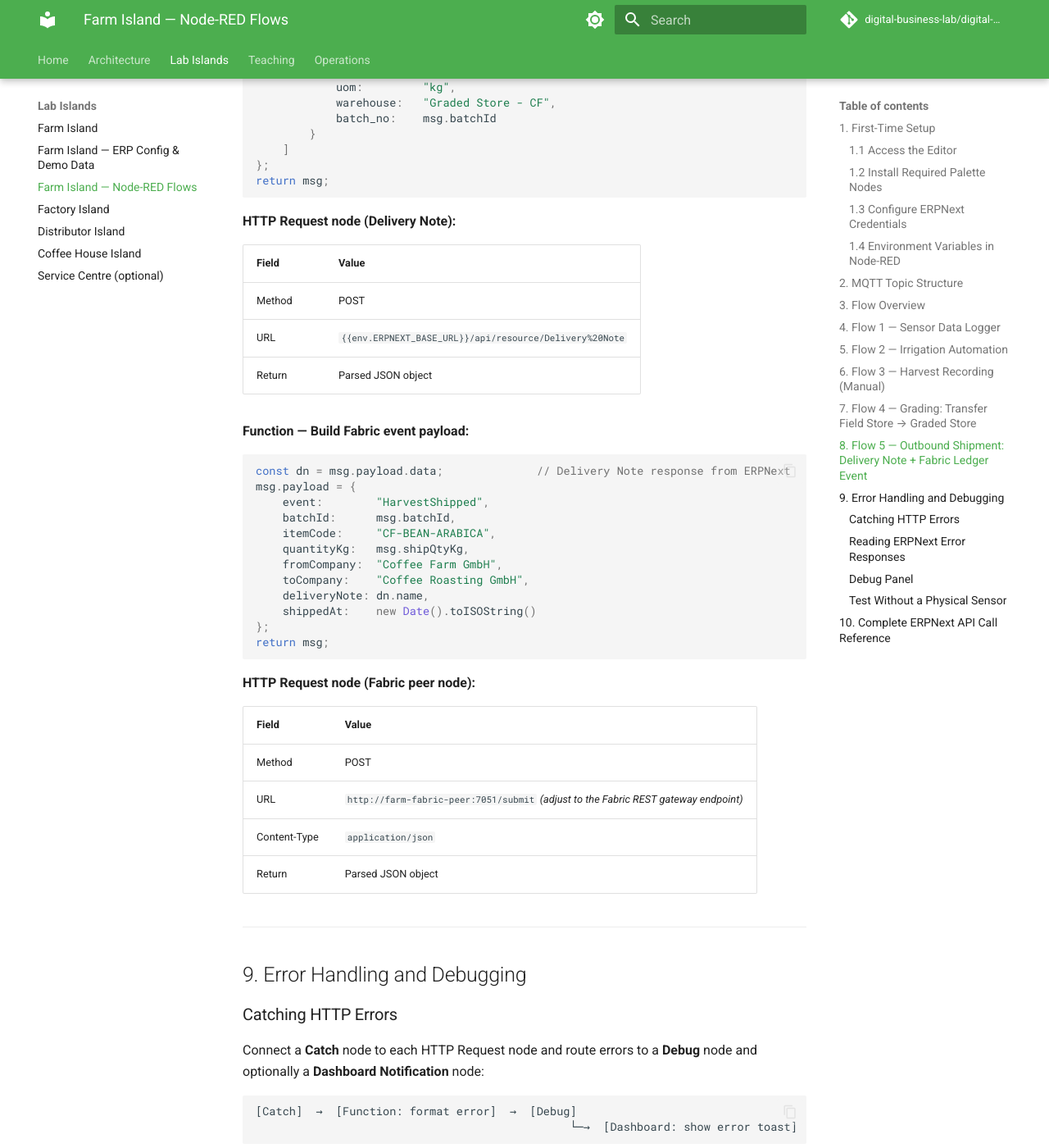
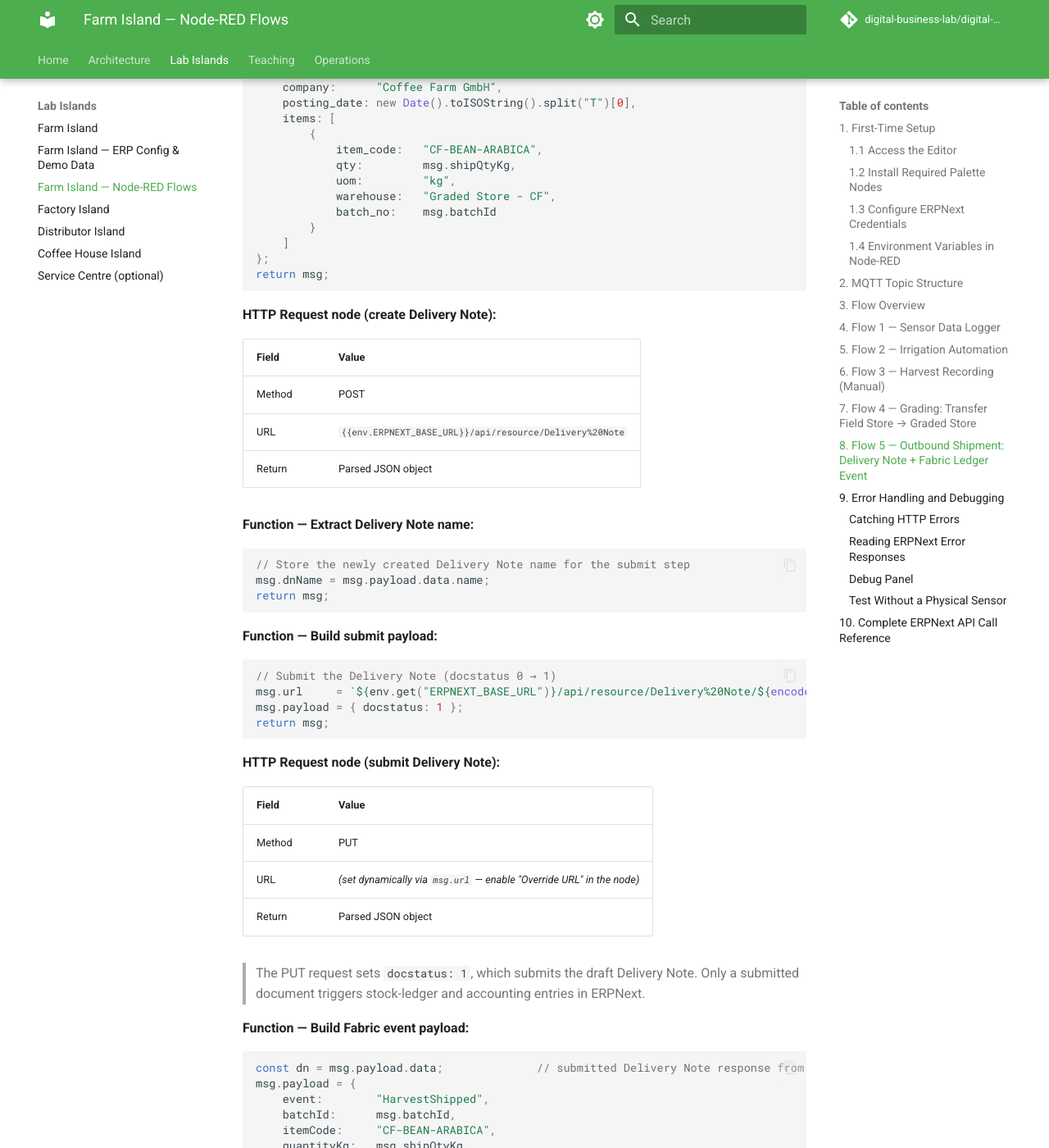
Before and after one commit to digital-business-lab/digital-supply-chain, an MkDocs documentation site: the page built from docs/islands/farm-nodered.md, in a window 1280 px wide and 1400 px high, scrolled down 9890 px. Shown: the whole window at 82% size. Built offline with MkDocs 1.6.1 and Material for MkDocs 9.7.7, drawn with Linux system fonts in a browser that asks for light colours; comment, search, counter and statistics services are not loaded; some of the changed text lies outside the part shown.

Commit message:
docs: add DN submit step to Flow 5, add ERPNEXT_ADMIN_PASS to .env.example
Agent-Logs-Url: https://github.com/digital-business-lab/digital-supply-chain/sessions/1d13d5ef-52ee-4207-b537-df27db62b12b

Co-authored-by: christophpitzl <71552811+christophpitzl@users.noreply.github.com>

````diff
--- a/docs/islands/farm-nodered.md
+++ b/docs/islands/farm-nodered.md
@@ -385,11 +385,17 @@ return msg;
         ↓
 [Function: set auth headers]
         ↓
-[HTTP Request: POST /api/resource/Delivery Note]   ← ERPNext
+[HTTP Request: POST /api/resource/Delivery%20Note]    ← ERPNext (create draft)
+        ↓
+[Function: extract Delivery Note name]
+        ↓
+[Function: build submit payload]
+        ↓
+[HTTP Request: PUT /api/resource/Delivery%20Note/<name>]  ← ERPNext (submit)
         ↓
 [Function: build Fabric event payload]
         ↓
-[HTTP Request: POST Fabric gateway]                ← Farm Fabric peer node
+[HTTP Request: POST Fabric gateway]                   ← Farm Fabric peer node
         ↓
 [Debug / Dashboard: show success toast]
 ```
@@ -414,7 +420,7 @@ msg.payload = {
 return msg;
 ```
 
-**HTTP Request node (Delivery Note):**
+**HTTP Request node (create Delivery Note):**
 
 | Field | Value |
 |---|---|
@@ -422,10 +428,37 @@ return msg;
 | URL | `{{env.ERPNEXT_BASE_URL}}/api/resource/Delivery%20Note` |
 | Return | Parsed JSON object |
 
+**Function — Extract Delivery Note name:**
+
+```javascript
+// Store the newly created Delivery Note name for the submit step
+msg.dnName = msg.payload.data.name;
+return msg;
+```
+
+**Function — Build submit payload:**
+
+```javascript
+// Submit the Delivery Note (docstatus 0 → 1)
+msg.url     = `${env.get("ERPNEXT_BASE_URL")}/api/resource/Delivery%20Note/${encodeURIComponent(msg.dnName)}`;
+msg.payload = { docstatus: 1 };
+return msg;
+```
+
+**HTTP Request node (submit Delivery Note):**
+
+| Field | Value |
+|---|---|
+| Method | PUT |
+| URL | *(set dynamically via `msg.url` — enable "Override URL" in the node)* |
+| Return | Parsed JSON object |
+
+> The PUT request sets `docstatus: 1`, which submits the draft Delivery Note. Only a submitted document triggers stock-ledger and accounting entries in ERPNext.
+
 **Function — Build Fabric event payload:**
 
 ```javascript
-const dn = msg.payload.data;              // Delivery Note response from ERPNext
+const dn = msg.payload.data;              // submitted Delivery Note response from ERPNext
 msg.payload = {
     event:        "HarvestShipped",
     batchId:      msg.batchId,
@@ -504,8 +537,9 @@ Connect the Inject node to the JSON node at the start of Flow 1. Once the payloa
 | Flow | ERPNext action | Method | Endpoint | Body type |
 |---|---|---|---|---|
 | 3 | Create Batch (with sensor metadata) | POST | `/api/resource/Batch` | Batch document |
-| 3 | Book Material Receipt (harvest into Field Store) | POST | `/api/resource/Stock Entry` | Stock Entry (Material Receipt) |
-| 4 | Transfer Field Store → Graded Store | POST | `/api/resource/Stock Entry` | Stock Entry (Material Transfer) |
-| 5 | Create Delivery Note (outbound shipment) | POST | `/api/resource/Delivery Note` | Delivery Note document |
+| 3 | Book Material Receipt (harvest into Field Store) | POST | `/api/resource/Stock%20Entry` | Stock Entry (Material Receipt) |
+| 4 | Transfer Field Store → Graded Store | POST | `/api/resource/Stock%20Entry` | Stock Entry (Material Transfer) |
+| 5 | Create Delivery Note (outbound shipment) | POST | `/api/resource/Delivery%20Note` | Delivery Note document |
+| 5 | Submit Delivery Note | PUT | `/api/resource/Delivery%20Note/<name>` | `{"docstatus": 1}` |
 | Any | Read a batch record | GET | `/api/resource/Batch/<batch_id>` | — |
-| Any | Submit a draft document | PUT | `/api/resource/<DocType>/<name>` | `{"docstatus": 1}` |
+| Any | Submit any draft document | PUT | `/api/resource/<DocType>/<name>` | `{"docstatus": 1}` |
````
Also changed, not shown: docs/islands/farm-erp.md (+1 -1 lines), 1 other file.
